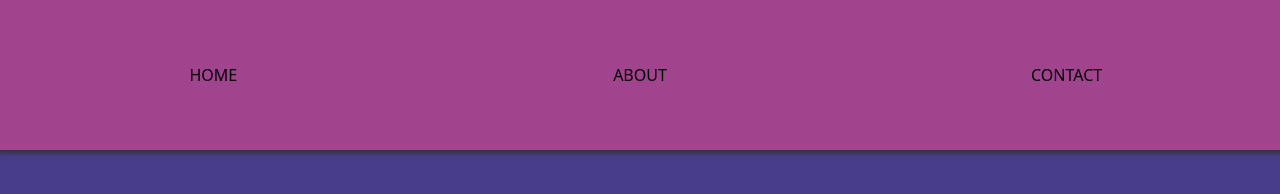
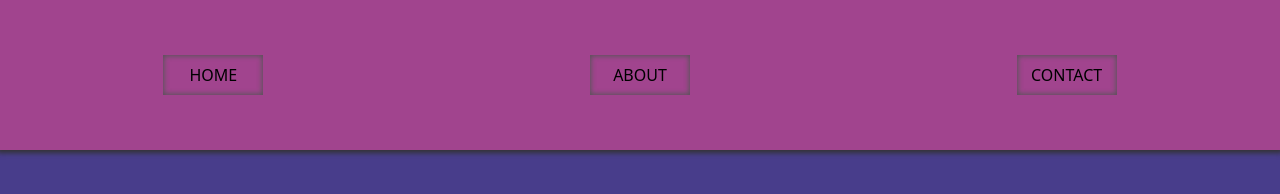
Before and after one commit to DevKame/tt_svg_navlinks, a plain HTML site: page index.html in a window 1280 px wide. Drawn offline with Linux system fonts and the light colour scheme.

Commit message:
added inset box shadow

```diff
--- a/style.css
+++ b/style.css
@@ -7,6 +7,7 @@ a {
     width: 100px;
     height: 40px;
     cursor: pointer;
+    box-shadow: 0 0 5px 1px #555 inset;
 }
 a svg {
     width: 100%;
```
